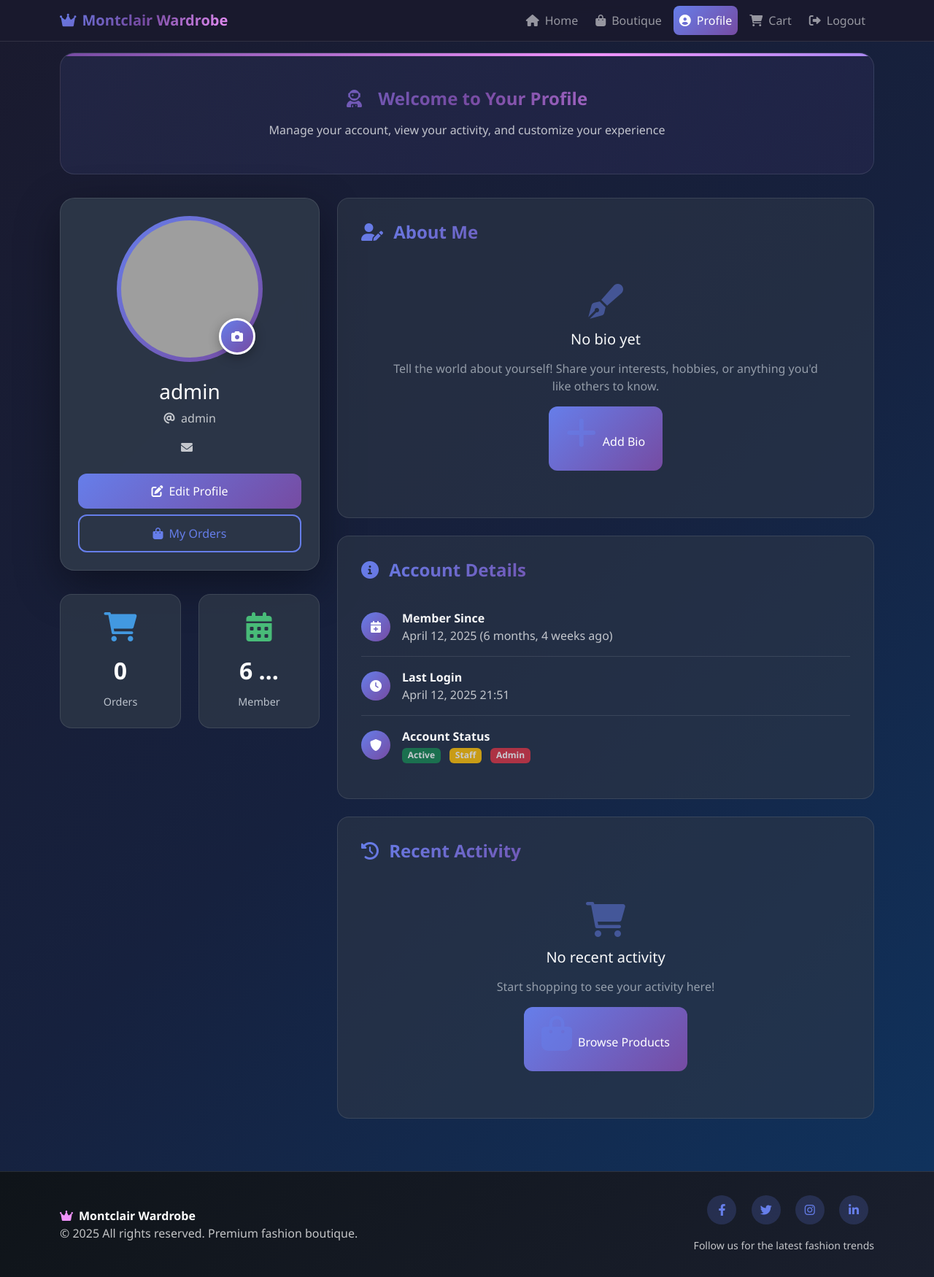
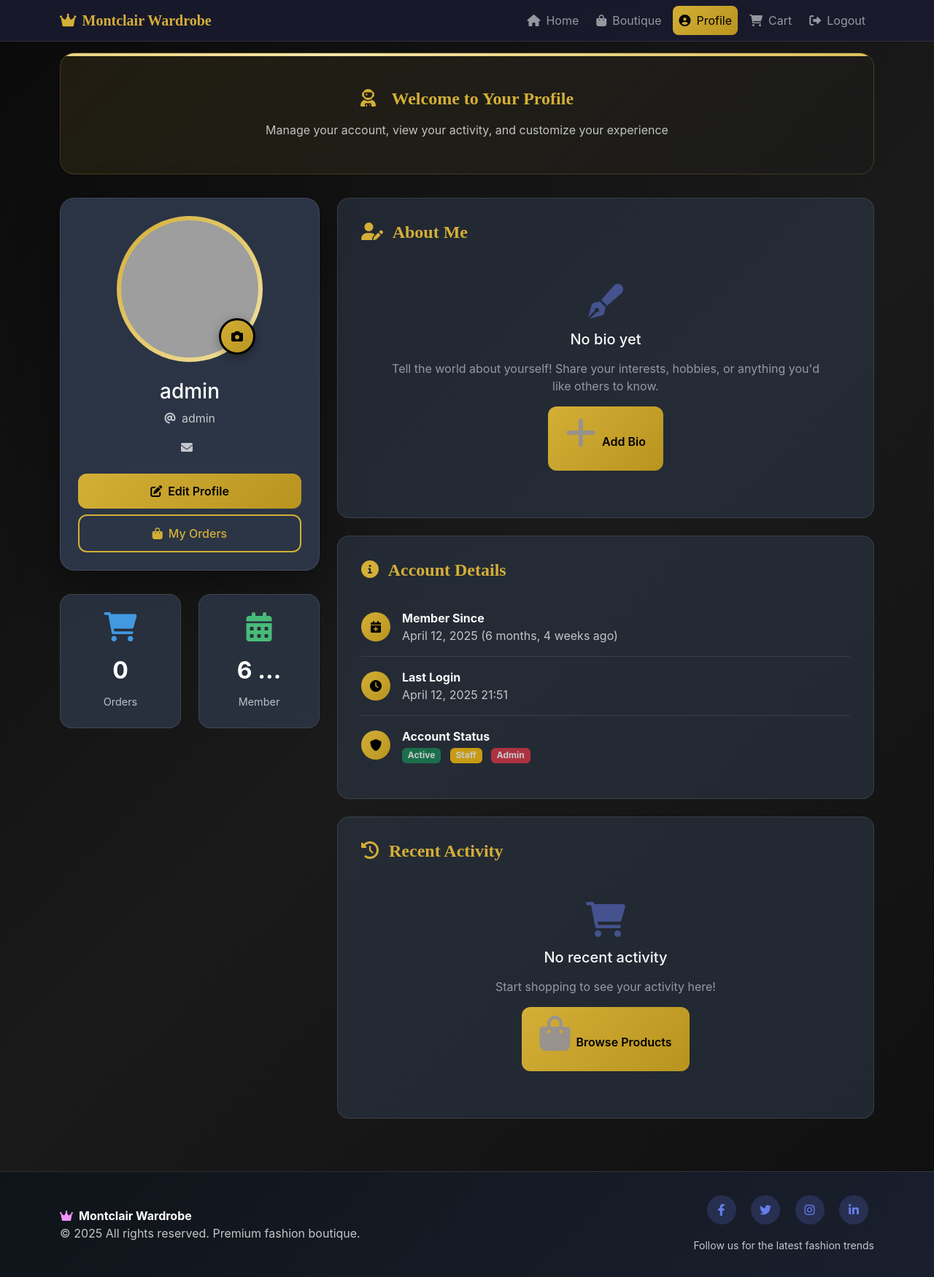
Before and after one commit to chizyu13/monticlairs-wardrobe, a Django app: page /profile/ in a window 1280 px wide. Shown: the whole page at 73% size. Run offline with Django 5.2, Linux system fonts and the light colour scheme; a user stored in the database is signed in; data comes from the database, SQL or seed files in the repository; some libraries are stand-ins or nearby versions; grey boxes are pictures that could not be loaded.

Commit message:
Redesign profile page with gold and black theme

```diff
--- a/templates/home/profile.html
+++ b/templates/home/profile.html
@@ -10,18 +10,18 @@
 
     <style>
         body {
-            background: linear-gradient(135deg, #1a1a2e 0%, #16213e 50%, #0f3460 100%);
-            color: #e0e6ed;
-            font-family: 'Segoe UI', Tahoma, Geneva, Verdana, sans-serif;
+            background: linear-gradient(135deg, #0a0a0a 0%, #1a1a1a 50%, #0f0f0f 100%);
+            color: #ffffff;
+            font-family: 'Inter', 'Segoe UI', Tahoma, Geneva, Verdana, sans-serif;
             min-height: 100vh;
         }
 
         .profile-hero {
-            background: linear-gradient(135deg, rgba(102, 126, 234, 0.1) 0%, rgba(118, 75, 162, 0.1) 100%);
+            background: linear-gradient(135deg, rgba(212, 175, 55, 0.1) 0%, rgba(26, 26, 26, 0.8) 100%);
             border-radius: 20px;
             padding: 3rem 2rem;
             margin-bottom: 2rem;
-            border: 1px solid rgba(255,255,255,0.1);
+            border: 1px solid rgba(212, 175, 55, 0.2);
             position: relative;
             overflow: hidden;
         }
@@ -33,7 +33,7 @@
             left: 0;
             right: 0;
             height: 4px;
-            background: linear-gradient(90deg, #667eea, #764ba2, #f093fb, #667eea);
+            background: linear-gradient(90deg, #d4af37, #f4e4a6, #d4af37);
             background-size: 200% 100%;
             animation: shimmer 3s ease-in-out infinite;
         }
@@ -65,8 +65,8 @@
             height: 200px;
             border-radius: 50%;
             border: 6px solid transparent;
-            background: linear-gradient(135deg, #667eea, #764ba2) padding-box,
-                        linear-gradient(135deg, #667eea, #764ba2) border-box;
+            background: linear-gradient(135deg, #d4af37, #f4e4a6) padding-box,
+                        linear-gradient(135deg, #d4af37, #f4e4a6) border-box;
             object-fit: cover;
             transition: all 0.4s ease;
             position: relative;
@@ -103,9 +103,9 @@
             width: 50px;
             height: 50px;
             border-radius: 50%;
-            background: linear-gradient(135deg, #667eea, #764ba2);
-            border: 3px solid white;
-            color: white;
+            background: linear-gradient(135deg, #d4af37, #b8941f);
+            border: 3px solid #000;
+            color: #000;
             display: flex;
             align-items: center;
             justify-content: center;
@@ -131,17 +131,15 @@
 
         .info-section:hover {
             background: rgba(45, 55, 72, 0.8);
-            border-color: rgba(102, 126, 234, 0.3);
+            border-color: rgba(212, 175, 55, 0.3);
         }
 
         .section-title {
-            background: linear-gradient(135deg, #667eea, #764ba2, #f093fb);
-            -webkit-background-clip: text;
-            -webkit-text-fill-color: transparent;
-            background-clip: text;
+            color: #d4af37;
             font-weight: bold;
             margin-bottom: 1.5rem;
             font-size: 1.5rem;
+            font-family: 'Playfair Display', serif;
         }
 
         .stat-card {
@@ -201,12 +199,12 @@
             width: 40px;
             height: 40px;
             border-radius: 50%;
-            background: linear-gradient(135deg, #667eea, #764ba2);
+            background: linear-gradient(135deg, #d4af37, #b8941f);
             display: flex;
             align-items: center;
             justify-content: center;
             margin-right: 1rem;
-            color: white;
+            color: #000;
         }
 
         .btn-custom {
@@ -240,19 +238,20 @@
         }
 
         .btn-primary-custom {
-            background: linear-gradient(135deg, #667eea, #764ba2);
-            color: white;
+            background: linear-gradient(135deg, #d4af37, #b8941f);
+            color: #000;
+            font-weight: 600;
         }
 
         .btn-outline-custom {
             background: transparent;
-            color: #667eea;
-            border: 2px solid #667eea;
+            color: #d4af37;
+            border: 2px solid #d4af37;
         }
 
         .btn-outline-custom:hover {
-            background: linear-gradient(135deg, #667eea, #764ba2);
-            color: white;
+            background: linear-gradient(135deg, #d4af37, #b8941f);
+            color: #000;
             border-color: transparent;
         }
 
@@ -263,11 +262,9 @@
         }
 
         .navbar-brand {
-            background: linear-gradient(135deg, #667eea, #764ba2, #f093fb);
-            -webkit-background-clip: text;
-            -webkit-text-fill-color: transparent;
-            background-clip: text;
+            color: #d4af37 !important;
             font-weight: bold;
+            font-family: 'Playfair Display', serif;
         }
 
         .nav-link {
@@ -277,13 +274,13 @@
         }
 
         .nav-link:hover {
-            background: rgba(102, 126, 234, 0.2);
+            background: rgba(212, 175, 55, 0.2);
             color: white !important;
         }
 
         .nav-link.active {
-            background: linear-gradient(135deg, #667eea, #764ba2);
-            color: white !important;
+            background: linear-gradient(135deg, #d4af37, #b8941f);
+            color: #000 !important;
         }
 
         .footer-dark {
```
Also changed, not shown: other parts of templates/home/profile.html (+13 -13 lines).
